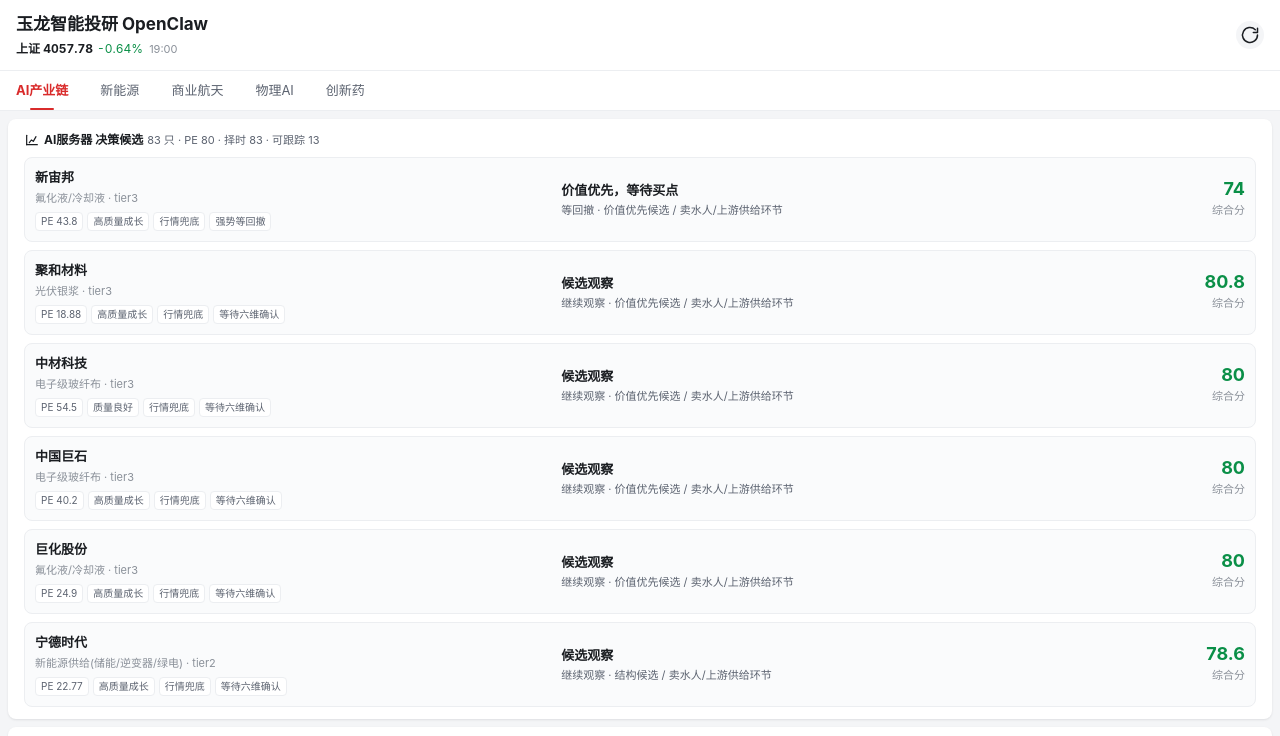
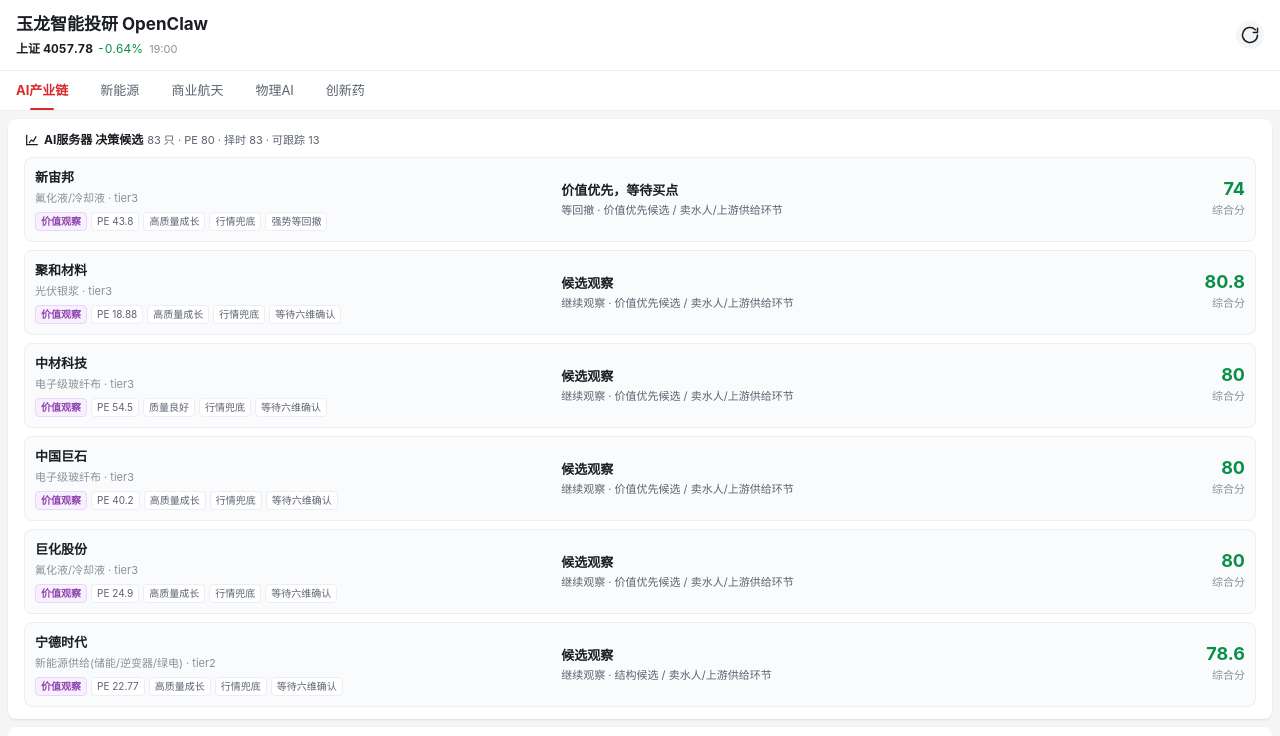
Before and after one commit to weiyulong2019-png/invest-cake-h5, a website: page index.html in a window 1280 px wide. Shown: the top 736 px of the page. Drawn offline with nearby package versions, Linux system fonts and the light colour scheme.

Commit message:
Add action type labels to H5 candidates

```diff
--- a/index.html
+++ b/index.html
@@ -426,6 +426,11 @@
 .decision-score span{font-size:11px;color:var(--text3);}
 .decision-tags{display:flex;flex-wrap:wrap;gap:4px;margin-top:6px;}
 .decision-tag{font-size:10px;color:var(--text2);background:#fff;border:1px solid var(--border);border-radius:4px;padding:1px 5px;}
+.decision-tag.action-defense{color:var(--red);background:#FFF0F0;border-color:#FFD6D6;font-weight:800;}
+.decision-tag.action-hold{color:var(--green);background:#E8F5EC;border-color:#CDEBD6;font-weight:800;}
+.decision-tag.action-new{color:var(--link);background:#EBF3FF;border-color:#D4E7FF;font-weight:800;}
+.decision-tag.action-value{color:#8E44AD;background:#F8F0FF;border-color:#E8D7F7;font-weight:800;}
+.decision-tag.action-pass{color:var(--text3);background:#F5F5F5;border-color:var(--border);font-weight:700;}
 .st-decision{display:flex;gap:6px;align-items:center;margin-top:5px;flex-wrap:wrap;}
 .st-decision-pill{font-size:11px;font-weight:700;color:var(--green);background:#E8F5EC;border-radius:4px;padding:1px 6px;}
 .st-decision-pill.warn{color:#E8A30A;background:#FFF7E8;}
@@ -496,6 +501,7 @@
                 <div class="decision-name">{{ c.name }} <span v-if="c.held" class="held-pill">持有</span></div>
                 <div class="decision-meta">{{ c.segment||c.chain_label }} · tier{{ c.tier!=null?c.tier:'?' }}</div>
                 <div class="decision-tags">
+                  <span class="decision-tag" :class="actionTypeClass(c)">{{ actionTypeLabel(c) }}</span>
                   <span class="decision-tag">PE {{ displayPe(c) }}</span>
                   <span class="decision-tag">{{ qualityLabel(c) }}</span>
                   <span class="decision-tag">{{ timingSourceLabel(c) }}</span>
@@ -774,6 +780,7 @@
                 <div class="decision-name">{{ c.name }} <span v-if="c.held" class="held-pill">持有</span></div>
                 <div class="decision-meta">{{ c.chain_label }} · {{ c.segment||'未归段' }}</div>
                 <div class="decision-tags">
+                  <span class="decision-tag" :class="actionTypeClass(c)">{{ actionTypeLabel(c) }}</span>
                   <span class="decision-tag">PE {{ displayPe(c) }}</span>
                   <span class="decision-tag">{{ qualityLabel(c) }}</span>
                   <span class="decision-tag">{{ timingSourceLabel(c) }}</span>
@@ -800,6 +807,7 @@
                 <div class="decision-name">{{ c.name }} <span v-if="c.held" class="held-pill">持有</span></div>
                 <div class="decision-meta">{{ c.chain_label }} · {{ c.segment||'未归段' }}</div>
                 <div class="decision-tags">
+                  <span class="decision-tag" :class="actionTypeClass(c)">{{ actionTypeLabel(c) }}</span>
                   <span class="decision-tag">PE {{ displayPe(c) }}</span>
                   <span class="decision-tag">{{ qualityLabel(c) }}</span>
                   <span class="decision-tag">{{ timingSourceLabel(c) }}</span>
@@ -1303,6 +1311,30 @@
       if(d.timingSource==='six_factor')return '六维确认';
       if(d.timingSource==='quote_fallback')return '行情兜底';
       return '择时待补';
+    };
+    const actionTypeLabel=(card)=>{
+      const d=(card&&card.decisionProfile)||{};
+      const held=card&&card.held;
+      if(held&&d.actionability==='defensive')return '持仓防守';
+      if(held&&d.actionability==='action_candidate')return '持仓买点';
+      if(held&&d.actionability==='tracking_candidate')return '持仓跟踪';
+      if(!held&&d.actionability==='action_candidate')return '新机会';
+      if(!held&&d.actionability==='tracking_candidate')return '等回撤';
+      if(!held&&d.actionability==='defensive')return '不介入';
+      if(d.actionability==='needs_fundamental_check')return '先核实';
+      if(d.valueRank>=3)return '价值观察';
+      if(d.timingSource==='quote_fallback')return '等六维';
+      return '观察';
+    };
+    const actionTypeClass=(card)=>{
+      const d=(card&&card.decisionProfile)||{};
+      const held=card&&card.held;
+      if(d.actionability==='defensive')return held?'action-defense':'action-pass';
+      if(d.actionability==='action_candidate')return held?'action-hold':'action-new';
+      if(d.actionability==='tracking_candidate')return held?'action-hold':'action-new';
+      if(d.valueRank>=3)return 'action-value';
+      if(d.actionability==='needs_fundamental_check')return 'action-pass';
+      return 'action-pass';
     };
     const chainCardCodes=computed(()=>{
       const c=curChain.value||{};const out=[];const seen=new Set();
@@ -1861,7 +1893,7 @@
       setInterval(()=>{const h=new Date().getHours();if(h>=9&&h<=15){refreshData();loadWatchlist();loadBrief();}},60000);
     });
 
-    return{tab,pt,ds,sq,wlFilter,layers,etfs,watchlist,goDetail,goDetail2,dAgents,obFolders,reports,loading,updateTime,marketIdx,refreshData,refreshAll,chgClass,signalLabel,brief,strat,stratLoading,stratReady,loadStrategy,badgeStyle,consClass,consLabel,evLabel,scannerLabel,wrTier,wrColor,usOpen,canExpandAnchor,sheet,sheetQuote,openTarget,closeSheet,ptrPull,ptrThreshold,ptrMove,ptrEnd,activeChain,hasChains,chainOrder,chainLabel,curChain,chainEmptyNote,homeTab,homeTabs,selectHomeTab,isHeldEtf,homeChainLayers,chainInsight,chainSignals,chainDecisionCandidates,chainDecisionSummary,sentimentGauge,heldStockRows,heldActionRows,filteredHeld,watchlistMovers,isHeld,quoteOf,usAnchorsFor,todayOpps,moversFold,alertList,dashQuery,coveredCount,dashSuggest,decisionCandidates,actionCandidates,displayPe,qualityLabel,timingSourceLabel,qualityNote,pickDash,dashCard,dashQuote,dashFund,dashPlan,planClass,valueDecision,timingDecision};
+    return{tab,pt,ds,sq,wlFilter,layers,etfs,watchlist,goDetail,goDetail2,dAgents,obFolders,reports,loading,updateTime,marketIdx,refreshData,refreshAll,chgClass,signalLabel,brief,strat,stratLoading,stratReady,loadStrategy,badgeStyle,consClass,consLabel,evLabel,scannerLabel,wrTier,wrColor,usOpen,canExpandAnchor,sheet,sheetQuote,openTarget,closeSheet,ptrPull,ptrThreshold,ptrMove,ptrEnd,activeChain,hasChains,chainOrder,chainLabel,curChain,chainEmptyNote,homeTab,homeTabs,selectHomeTab,isHeldEtf,homeChainLayers,chainInsight,chainSignals,chainDecisionCandidates,chainDecisionSummary,sentimentGauge,heldStockRows,heldActionRows,filteredHeld,watchlistMovers,isHeld,quoteOf,usAnchorsFor,todayOpps,moversFold,alertList,dashQuery,coveredCount,dashSuggest,decisionCandidates,actionCandidates,displayPe,qualityLabel,timingSourceLabel,actionTypeLabel,actionTypeClass,qualityNote,pickDash,dashCard,dashQuote,dashFund,dashPlan,planClass,valueDecision,timingDecision};
   }
 }).mount('#app');
 
```
